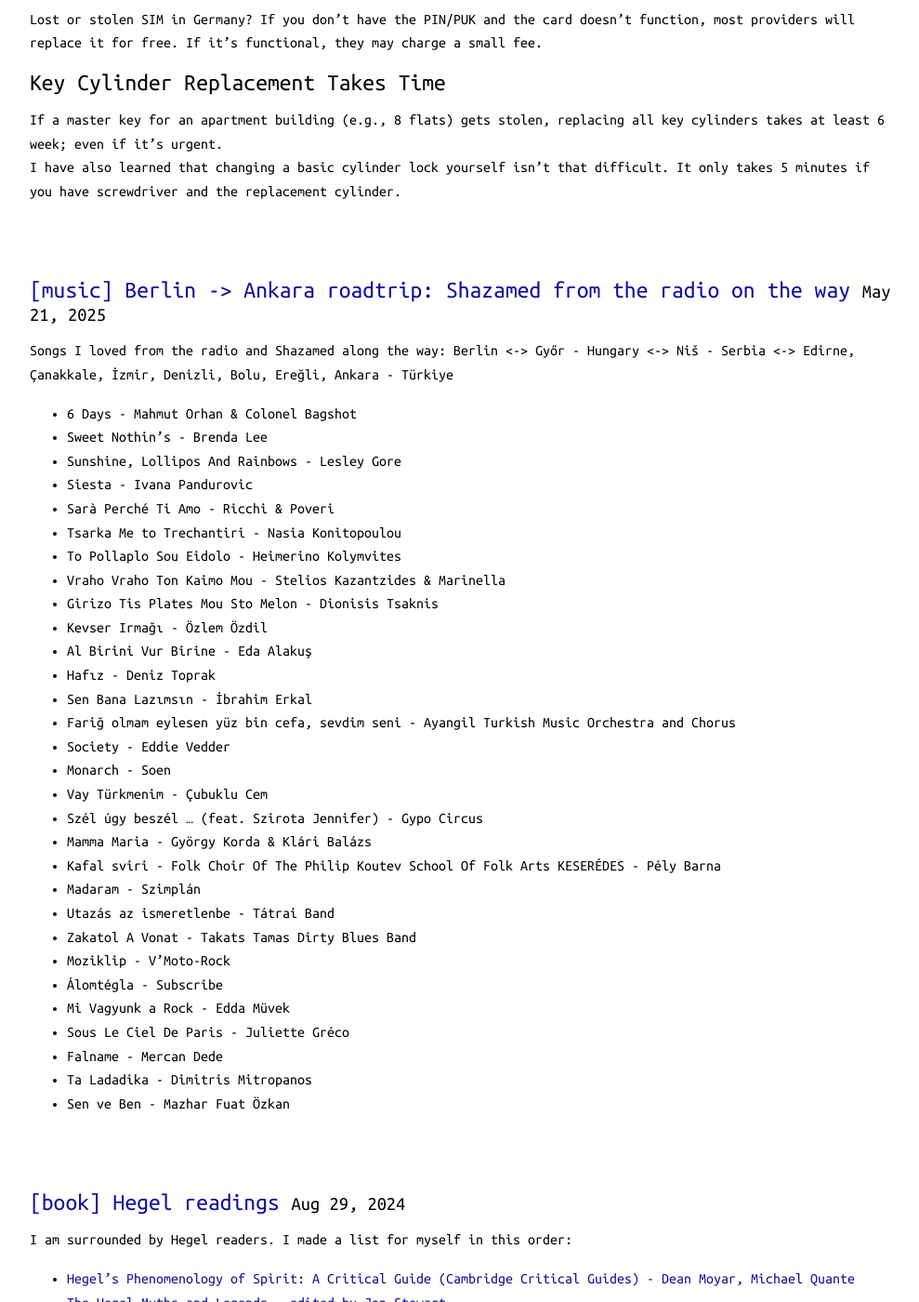
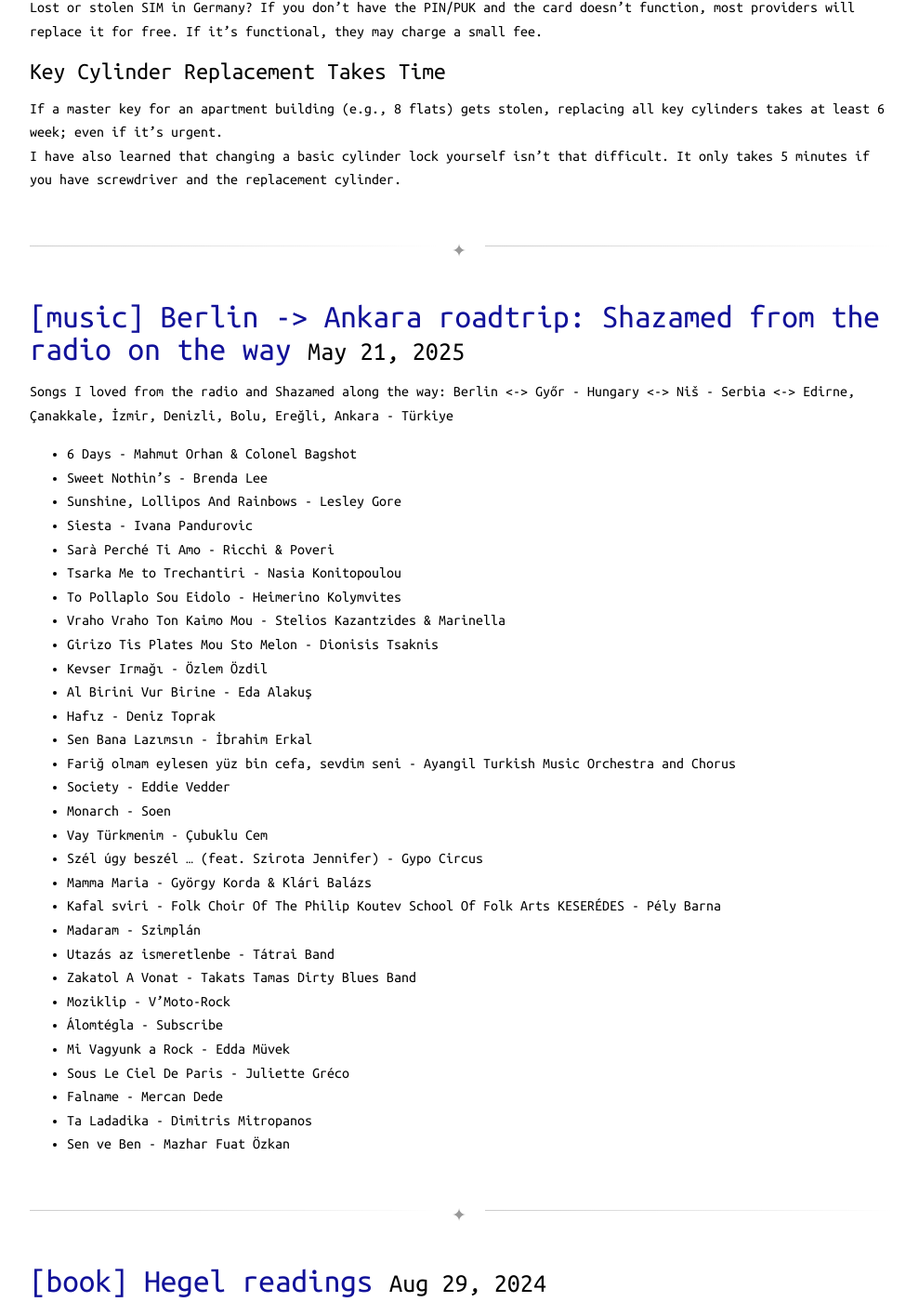
Before and after one commit to hasantayyar/hasantayyar.net, a Jekyll site: the page built from radar.md, in a window 1280 px wide and 1400 px high, scrolled down 1578 px. Shown: the whole window at 93% size, without its empty margins (144-1133 px from the left). Built offline with Jekyll 4.4.1, drawn with Linux system fonts in a browser that asks for light colours; Markdown is read by kramdown in place of the engine named in the settings.

Commit message:
Update radar.md - semantic

```diff
--- a/radar.md
+++ b/radar.md
@@ -8,10 +8,10 @@
 
 <div class="posts">
     {% for post in site.posts %}
-      <p class="post-title">
-        <a class="post-link" href="{{ post.url | prepend: site.baseurl }}">{{ post.title }}</a> <span class="post-date">{{ post.date | date: "%b %-d, %Y" }}</span>
-      </p>
+      <h2 class="post-title">
+        <a class="post-link" href="{{ post.url | prepend: site.baseurl }}">{{ post.title }}</a> <time class="post-date">{{ post.date | date: "%b %-d, %Y" }}</time>
+      </h2>
     <p>{{ post.content }}</p>
-    <br />
+    <div class="blog-separator"><span class="line"></span><span class="icon">✦</span><span class="line"></span></div>
     {% endfor %}
 </div>
```
